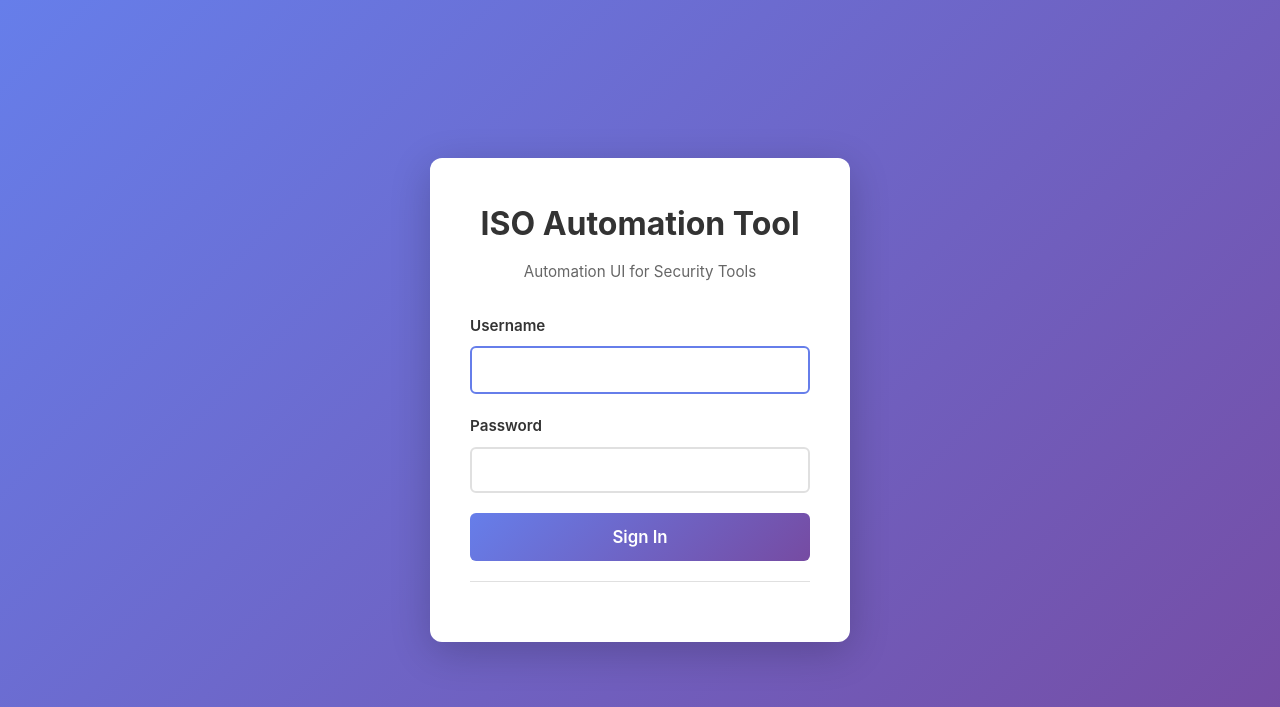
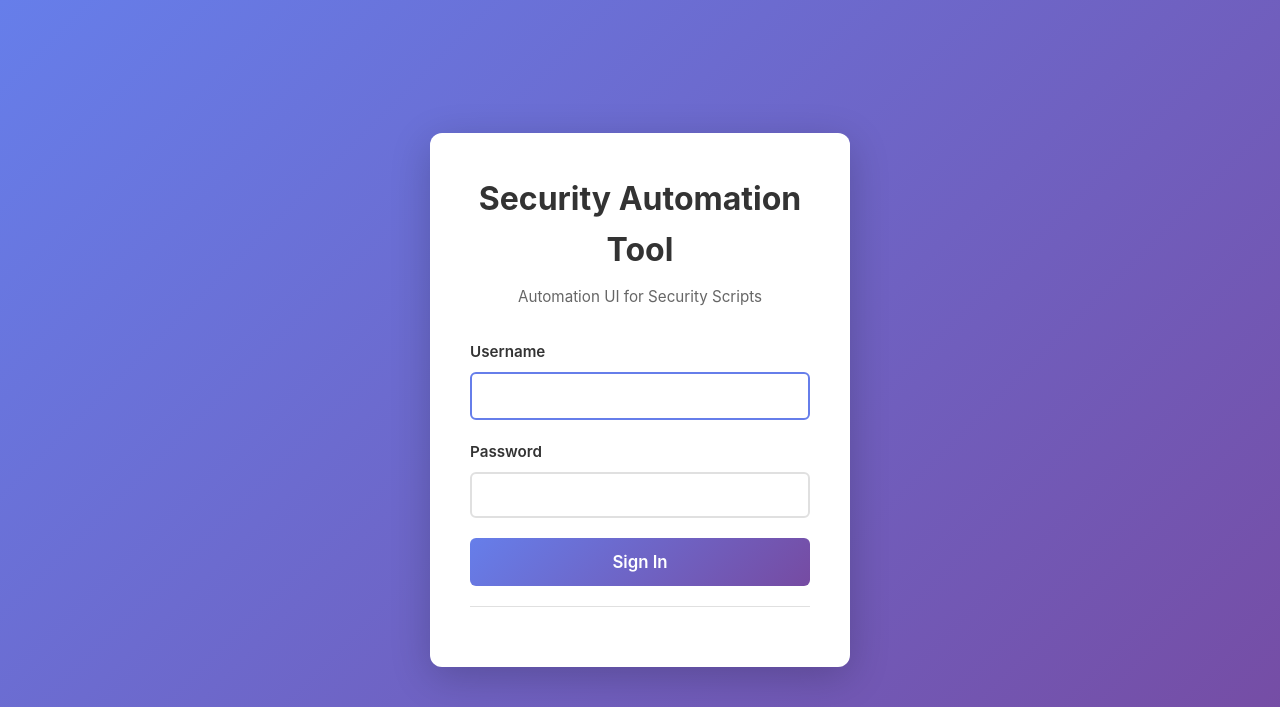
Before and after one commit to supremeseam/security_automation, a Flask app: page /login in a window 1280 px wide. Shown: the top 707 px of the page. Run offline with Flask 3, Linux system fonts and the light colour scheme.

Commit message:
fixed deployment issues

```diff
--- a/app/templates/index.html
+++ b/app/templates/index.html
@@ -3,7 +3,7 @@
 <head>
     <meta charset="UTF-8">
     <meta name="viewport" content="width=device-width, initial-scale=1.0">
-    <title>ISO Automation UI</title>
+    <title>Security Automation UI</title>
     <link rel="stylesheet" href="/static/css/style.css">
     <style>
         .user-info {
@@ -51,7 +51,7 @@
         </div>
 
         <header>
-            <h1>🤖 ISO Robot Beep Boop 🤖</h1>
+            <h1>🤖 Security Automation Robot Beep Boop 🤖</h1>
             <p class="subtitle">Select your automation below</p>
         </header>
 
--- a/app/templates/login.html
+++ b/app/templates/login.html
@@ -3,7 +3,7 @@
 <head>
     <meta charset="UTF-8">
     <meta name="viewport" content="width=device-width, initial-scale=1.0">
-    <title>Login - ISO Automation UI</title>
+    <title>Security Automation UI</title>
     <link rel="stylesheet" href="/static/css/style.css">
     <style>
         body {
@@ -127,8 +127,8 @@
 <body>
     <div class="login-container">
         <div class="login-header">
-            <h1>ISO Automation Tool</h1>
-            <p>Automation UI for Security Tools</p>
+            <h1>Security Automation Tool</h1>
+            <p>Automation UI for Security Scripts</p>
         </div>
 
         {% with messages = get_flashed_messages(with_categories=true) %}
```
Also changed, not shown: aws/README.md (added), 5 other files.
